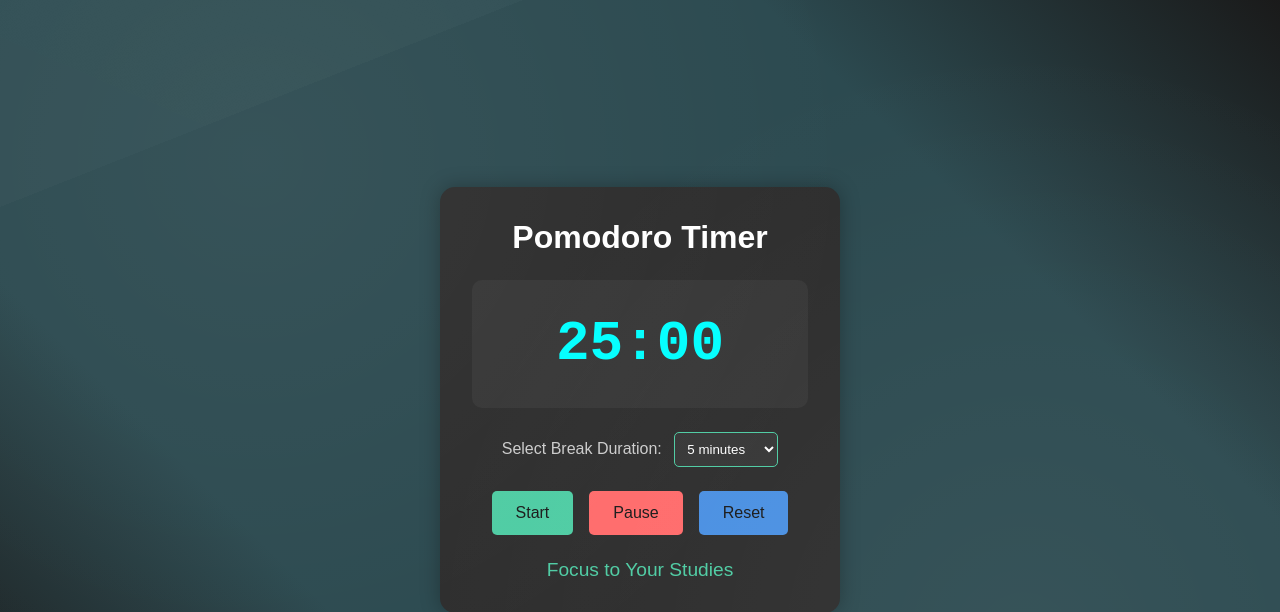
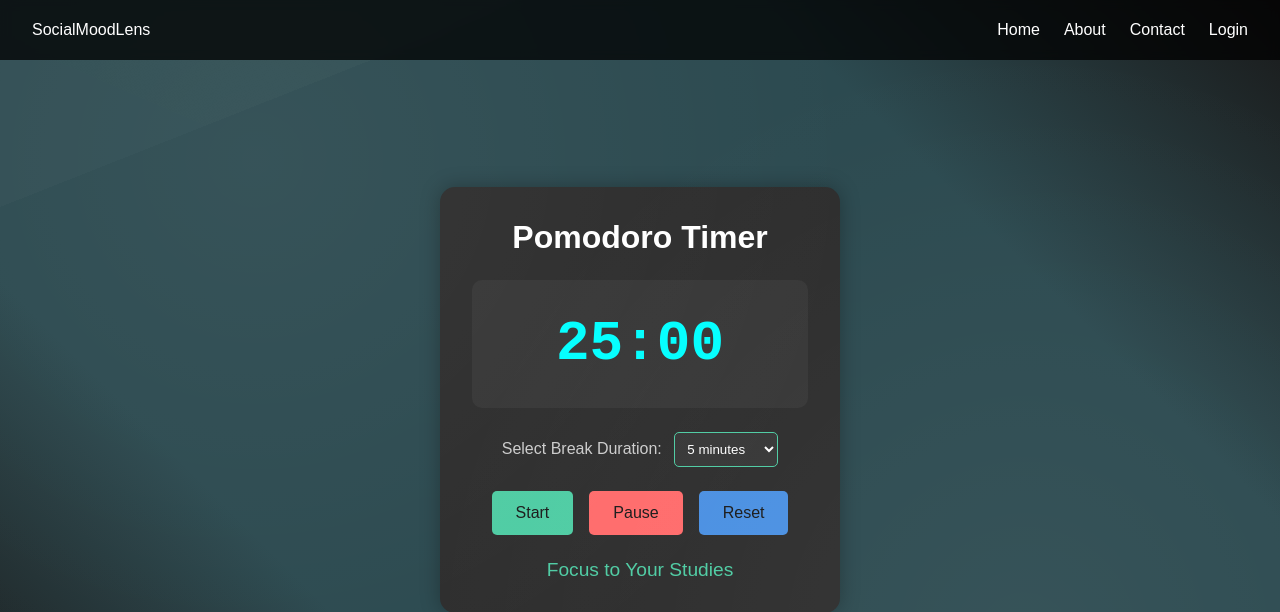
Before and after one commit to pasindu-piyumal/MoodLens, a PHP site: page /pomodoro.php in a window 1280 px wide. Shown: the top 612 px of the page. Run offline with PHP 8.4, Linux system fonts and the light colour scheme; some libraries are stand-ins or nearby versions.

Commit message:
add navigation bar

```diff
--- a/assets/css/pomodoro.css
+++ b/assets/css/pomodoro.css
@@ -60,6 +60,95 @@ body::after {
     100% {
         transform: translate(-50%, -50%) rotate(360deg);
     }
+}
+
+.navbar {
+    background-color: rgba(0, 0, 0, 0.75); /* More consistent format for transparency */
+    color: white;
+    display: flex;
+    justify-content: space-between;
+    align-items: center;
+    padding: 1rem 2rem;
+    position: fixed;
+    top: 0;
+    left: 0;
+    right: 0;
+    z-index: 1000;
+    backdrop-filter: blur(5px); /* Optional: adds a nice blur effect behind the navbar */
+}
+
+.logo a {
+    text-decoration: none;
+    color: white;
+    font-weight: 400;
+    font-size: 16px;
+}
+
+.nav-menu {
+    display: flex;
+    list-style: none;
+    margin: 0;
+    padding: 0;
+}
+
+.nav-menu.show {
+    background-color: rgba(0, 0, 0, 0.75); /* Match the same transparency as navbar */
+    display: flex;
+}
+
+.nav-menu li {
+    margin-left: 1.5rem;
+}
+
+.nav-menu a {
+    text-decoration: none;
+    color: white;
+    font-weight: 400;
+    font-size: 16px;
+}
+
+.nav-menu li {
+    list-style: none;
+}
+
+.nav-menu a {
+    position: relative;
+    text-decoration: none;
+    color: white;
+    font-weight: 400;
+    font-size: 16px;
+    display: inline-block;
+    padding: 5px 0;
+}
+
+.nav-menu a::after {
+    content: '';
+    position: absolute;
+    left: 0;
+    bottom: 0;
+    width: 0;
+    height: 2px;
+    background: rgb(0, 217, 255);
+    transition: width 0.4s ease-in-out;
+}
+
+.nav-menu a:hover::after {
+    width: 100%;
+}
+
+.menu-toggle {
+    display: none;
+    flex-direction: column;
+    cursor: pointer;
+}
+
+.menu-toggle span {
+    width: 25px;
+    height: 3px;
+    background-color: white;
+    margin-bottom: 5px;
+    border-radius: 2px;
+    transition: all 0.3s ease;
 }
 
 /* Original styling */
--- a/pomodoro.php
+++ b/pomodoro.php
@@ -9,6 +9,30 @@
     <link rel="stylesheet" href="assets/css/pomodoro.css">
 </head>
 <body>
+
+    <nav class="navbar">
+        <div class="logo">
+            <a href="#">SocialMoodLens</a>
+        </div>
+        <div class="menu-toggle" onclick="toggleMenu()">
+            <span></span>
+            <span></span>
+            <span></span>
+        </div>
+        <ul id="nav-menu" class="nav-menu">
+            <li><a href="home.php">Home</a></li>
+            <li><a href="#">About</a></li>
+            <li><a href="#">Contact</a></li>
+            <?php
+            if (isset($_SESSION["username"])) {
+                echo '<li><a href="includes/logout.inc.php">Logout</a></li>';
+                echo '<li><span class="user"><a href=""><a href="profile.php">' . htmlspecialchars($_SESSION["username"]) . '</a> </span></li>';
+            } else {
+                echo '<li><a href="login.php">Login</a></li>';  // Show login link if user is not logged in
+            }
+            ?>
+        </ul>
+    </nav>
     <div class="container">
         <h1>Pomodoro Timer</h1>
         <div id="timer">
```
